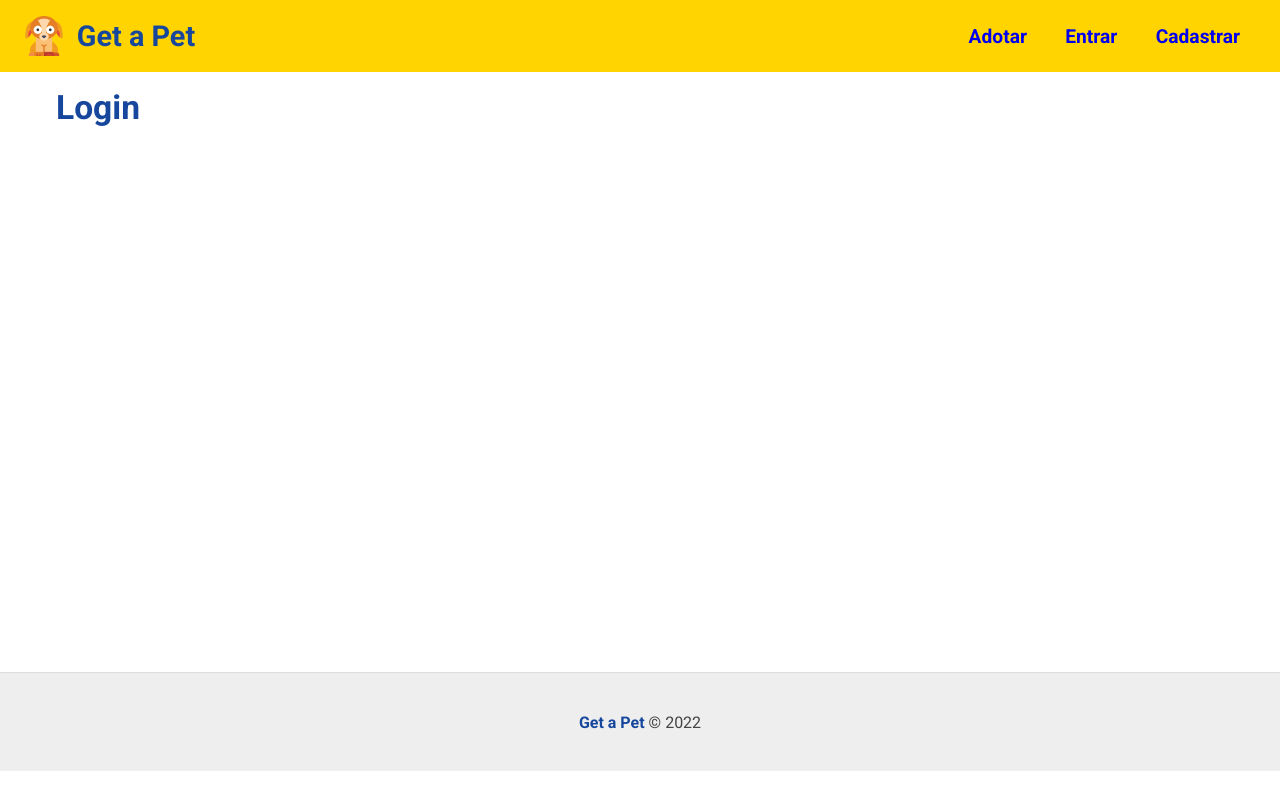
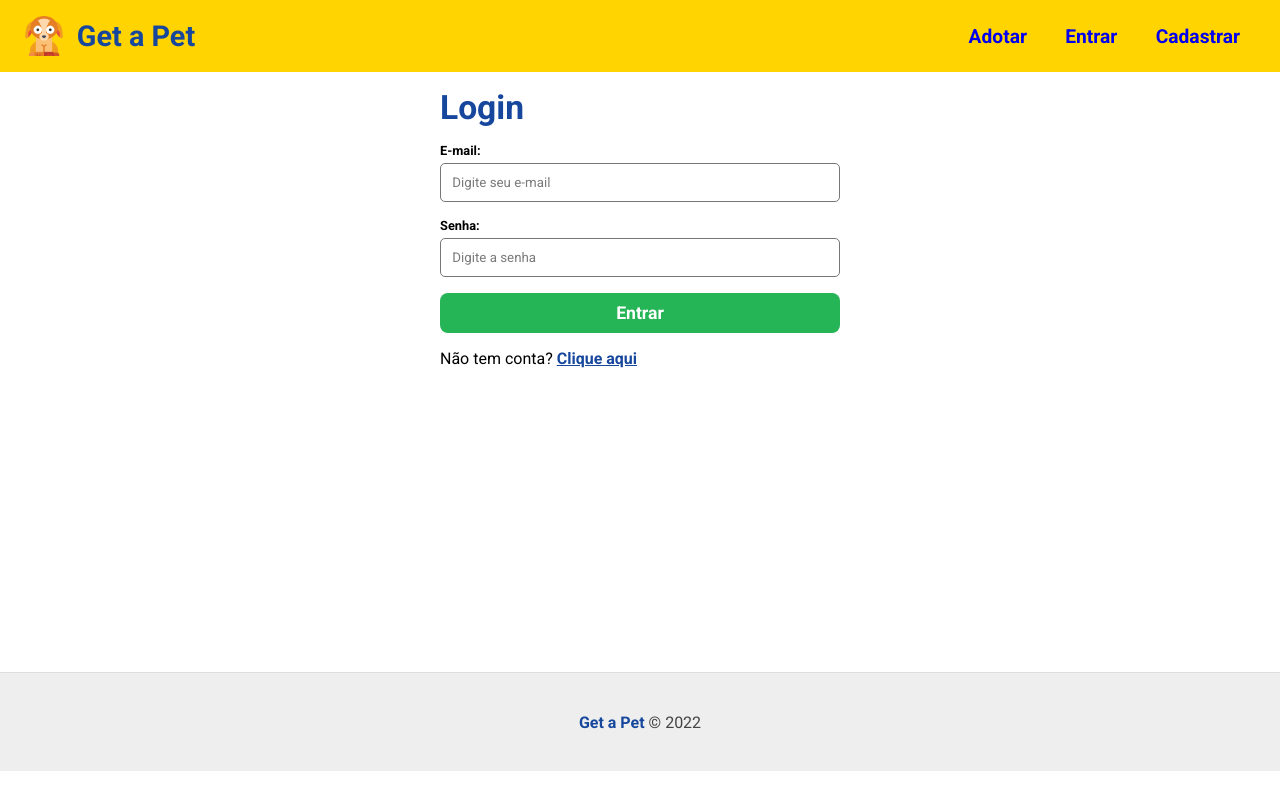
Before and after one commit to luiizsilverio/getapet, a React (Create React App) app in the folder frontend/: page /login in a window 1280 px wide. Built offline with nearby package versions, Linux system fonts and the light colour scheme; no server answers; the HTML template or start-up script is replaced by a standard one.

Commit message:
Login, logout

```diff
--- a/frontend/src/App.js
+++ b/frontend/src/App.js
@@ -6,6 +6,7 @@ import Navbar from './components/layout/Navbar';
 import Footer from './components/layout/Footer';
 import Container from './components/layout/Container';
 import Message from './components/layout/Message';
+import Profile from './pages/User/profile';
 import { UserProvider } from './context/UserContext';
 
 function App() {
@@ -18,6 +19,7 @@ function App() {
           <Routes>
             <Route path="/" element={ <Home /> } />
             <Route path="/login" element={ <Login /> } />
+            <Route path="/user/profile" element={ <Profile /> } />
             <Route path="/register" element={ <Register /> } />
           </Routes>
         </Container>
--- a/frontend/src/components/layout/Navbar.js
+++ b/frontend/src/components/layout/Navbar.js
@@ -6,7 +6,7 @@ import Logo from '../../assets/img/logo.png';
 import styles from './Navbar.module.scss';
 
 export default function Navbar() {
-  const {authenticated} = useContext(UserContext);
+  const { authenticated, logout } = useContext(UserContext);
 
   return (
     <nav className={styles.navbar}>
@@ -18,7 +18,15 @@ export default function Navbar() {
         <li>
           <Link to="/">Adotar</Link>
         </li>
-        {authenticated ? (<p>Logado</p>) : (
+
+        {authenticated ? (
+          <>
+            <li>
+              <Link to="/user/profile">Perfil</Link>
+            </li>
+            <li onClick={logout}>Sair</li>
+          </>
+        ) : (
           <>
             <li>
               <Link to="/login">Entrar</Link>
--- a/frontend/src/context/UserContext.js
+++ b/frontend/src/context/UserContext.js
@@ -5,10 +5,15 @@ import useAuth from "../hooks/useAuth";
 const UserContext = createContext();
 
 function UserProvider({ children }) {
-  const { authenticated, registerUser } = useAuth();
+  const { authenticated, registerUser, login, logout } = useAuth();
 
   return (
-    <UserContext.Provider value={{ registerUser, authenticated }}>
+    <UserContext.Provider value={{
+      registerUser,
+      login,
+      logout,
+      authenticated,
+    }}>
       {children}
     </UserContext.Provider>
   )
--- a/frontend/src/hooks/useAuth.js
+++ b/frontend/src/hooks/useAuth.js
@@ -17,6 +17,7 @@ export default function useAuth() {
       setAuthenticated(true);
     }
   }, [])
+
 
   async function registerUser(user) {
     try {
@@ -38,11 +39,39 @@ export default function useAuth() {
     }
   }
 
+
   async function authUser(data) {
     setAuthenticated(true);
     localStorage.setItem('getapet:token', JSON.stringify(data.token));
     navigate('/');
   }
 
-  return { registerUser, authUser, authenticated }
+
+  function logout() {
+    localStorage.removeItem('getapet:token');
+    api.defaults.headers.Authorization = undefined;
+    setAuthenticated(false);
+    navigate('/');
+    setFlashMessage('Logout realizado com sucesso', 'success');
+  }
+
+
+  async function login(user) {
+    try {
+      const response = await api.post('/users/login', user);
+
+      await authUser(response.data);
+
+      setFlashMessage('Login realizado com sucesso', 'success');
+
+    } catch (error) {
+      if (typeof error.response.data.error === 'string') {
+        setFlashMessage(error.response.data.error, 'error');
+      } else {
+        setFlashMessage(error.response.data.error[0], 'error');
+      }
+    }
+  }
+
+  return { registerUser, login, logout, authenticated }
 }
--- a/frontend/src/pages/Auth/login.js
+++ b/frontend/src/pages/Auth/login.js
@@ -1,7 +1,46 @@
+import {useState, useContext} from 'react';
+import { Link } from 'react-router-dom';
+
+import { UserContext } from "../../context/UserContext";
+import Input from '../../components/form/Input';
+import styles from '../../components/form/Form.module.scss';
+
 export default function Login() {
+  const [user, setUser] = useState({});
+  const {login} = useContext(UserContext);
+
+  function handleChange(e) {
+    setUser({ ...user, [e.target.name]: e.target.value });
+  }
+
+  function handleSubmit(e) {
+    e.preventDefault();
+    login(user);
+  }
+
   return (
-    <section>
+    <section className={styles.form_container}>
       <h1>Login</h1>
+      <form onSubmit={handleSubmit}>
+        <Input
+          text="E-mail"
+          type="email"
+          name="email"
+          placeholder="Digite seu e-mail"
+          onChange={handleChange}
+        />
+        <Input
+          text="Senha"
+          type="password"
+          name="password"
+          placeholder="Digite a senha"
+          onChange={handleChange}
+        />
+        <input type="submit" value="Entrar" />
+      </form>
+      <p>
+        Não tem conta? <Link to="/register">Clique aqui</Link>
+      </p>
     </section>
   )
 }
--- /dev/null
+++ b/frontend/src/pages/User/profile.js
@@ -0,0 +1,10 @@
+import React from 'react';
+import styles from './Profile.module.scss';
+
+export default function Profile() {
+  return (
+    <section>
+      <h1>Profile</h1>
+    </section>
+  )
+}
```
Also changed, not shown: frontend/src/pages/User/Profile.module.scss (added), 1 other file (tests, documents, lock files or other folders). Lines whose indentation alone changed are shown as unchanged.
